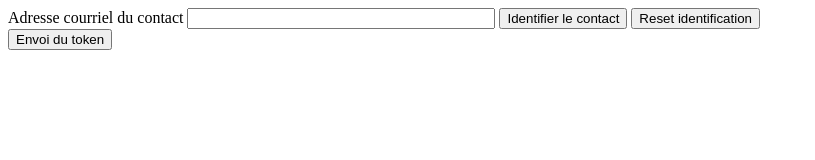
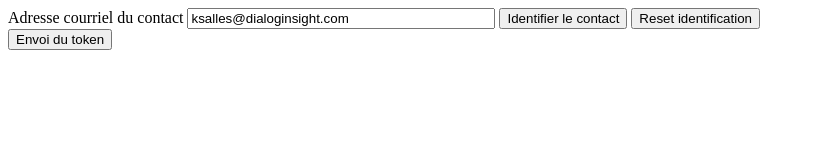
Before and after one commit to ksalles/ksalles.github.io, a plain HTML site: page index.html in a window 1280 px wide. Shown: the whole page, without its empty margins (0-815 px from the left). Drawn offline with Linux system fonts and the light colour scheme.

Commit message:
Update index.html

```diff
--- a/index.html
+++ b/index.html
@@ -12,7 +12,7 @@
 
 <body>
 	<label>Adresse courriel du contact</label>
-	<input id="email" type="text" style="width:300px;" />
+	<input id="email" type="text" style="width:300px;"  value="ksalles@dialoginsight.com" />
 	<input type="button" value="Identifier le contact" onclick="DI.WebPush.Identify('f_EMail', document.getElementById('email').value);" />
 	<input type="button" value="Reset identification" onclick="DI.WebPush.ResetIdentify();" />
 	<br/>
```
